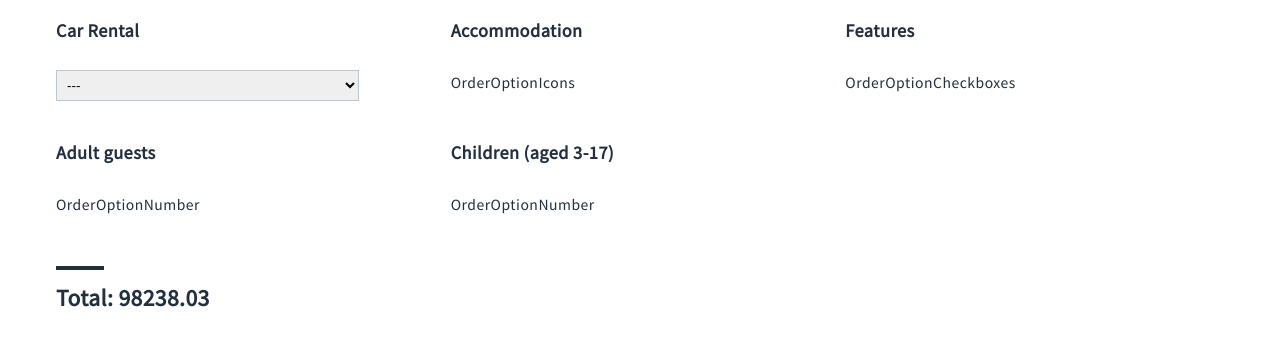
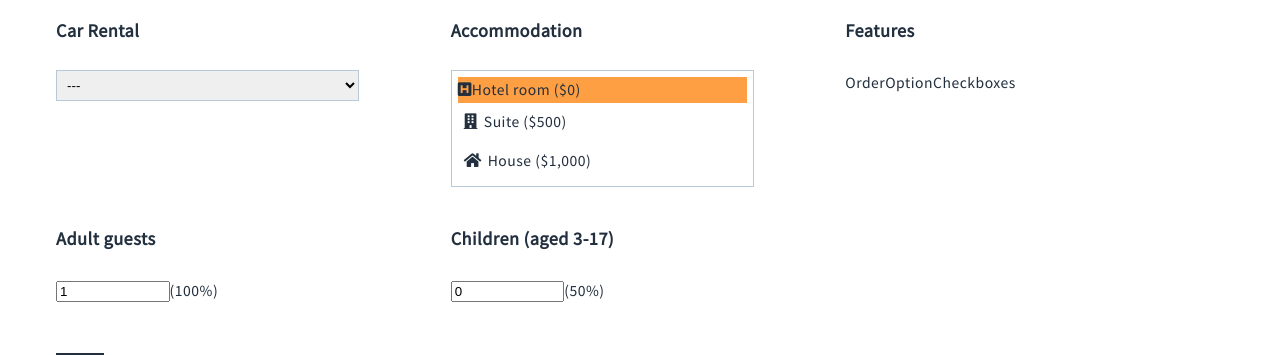
Before and after one commit to eremziom/travel-agency, a React app: page /trip/1 in a window 1280 px wide. Shown: the part 1756-2111 px from the top of the page. Built offline with nearby package versions, Linux system fonts and the light colour scheme.

Commit message:
add OrderOptionNumber component

```diff
--- a/src/components/features/OrderOption/OrderOption.scss
+++ b/src/components/features/OrderOption/OrderOption.scss
@@ -31,6 +31,10 @@
   }
 }
 
+.test {
+  color: red;
+}
+
 .checkboxes {
   display: flex;
   flex-direction: column;
--- a/src/components/features/OrderOption/OrderOptionDropdown.js
+++ b/src/components/features/OrderOption/OrderOptionDropdown.js
@@ -20,7 +20,7 @@ const OrderOptionDropdown = ({values, required, currentValue, setOrderOption}) =
 );
 
 OrderOptionDropdown.propTypes = {
-  values: PropTypes.node,
+  values: PropTypes.array,
   required: PropTypes.node,
   currentValue: PropTypes.node,
   setOrderOption: PropTypes.func,
--- a/src/components/features/OrderOption/OrderOptionIcons.js
+++ b/src/components/features/OrderOption/OrderOptionIcons.js
@@ -1,9 +1,32 @@
 import React from 'react';
+import styles from './OrderOption.scss';
+import {formatPrice} from '../../../utils/formatPrice';
+import PropTypes from 'prop-types';
+import Icon from '../../common/Icon/Icon';
 
-const OrderOptionIcons = () => {
-  return(
-    <div>OrderOptionIcons</div>
-  );
+const OrderOptionIcons = ({values, currentValue, setOrderOption}) => (
+
+  <div
+    className={styles.dropdown}
+  >
+    {values.map(value => (
+      <div
+        className={value.id == currentValue ? styles.iconActive : styles.icon}
+        key={value.id}
+        onClick={() => setOrderOption(value.id)}
+      >
+        <Icon name={value.icon}/>
+        {value.name} ({formatPrice(value.price)})
+      </div>
+    ))}
+  </div>
+);
+
+OrderOptionIcons.propTypes = {
+  values: PropTypes.array,
+  required: PropTypes.bool,
+  currentValue: PropTypes.node,
+  setOrderOption: PropTypes.func,
 };
 
 export default OrderOptionIcons;
--- a/src/components/features/OrderOption/OrderOptionNumber.js
+++ b/src/components/features/OrderOption/OrderOptionNumber.js
@@ -1,9 +1,23 @@
 import React from 'react';
+import styles from './OrderOption.scss';
+import {formatPrice} from '../../../utils/formatPrice';
+import PropTypes from 'prop-types';
 
-const OrderOptionNumber = () => {
-  return(
-    <div>OrderOptionNumber</div>
-  );
+const OrderOptionNumber = ({currentValue, setOrderOption, limits, price}) => (
+  <div className={styles.number}>
+    <input className={styles.inputSmall} value={currentValue} type='number'
+      onChange={event => setOrderOption(event.currentTarget.value)}
+      min={limits.min} max={limits.max}
+    />
+    ({formatPrice(price)})
+  </div>
+);
+
+OrderOptionNumber.propTypes = {
+  currentValue: PropTypes.node,
+  setOrderOption: PropTypes.func,
+  limits: PropTypes.object,
+  price: PropTypes.string,
 };
 
 export default OrderOptionNumber;
--- a/src/redux/orderRedux.js
+++ b/src/redux/orderRedux.js
@@ -16,6 +16,7 @@ export const setOrderOption = payload => ({ payload, type: SET_OPTION });
 export default function reducer(statePart = [], action = {}) {
   switch (action.type) {
     case SET_OPTION:
+      console.log('działa ?');
       return {
         ...statePart,
         options: {
```
